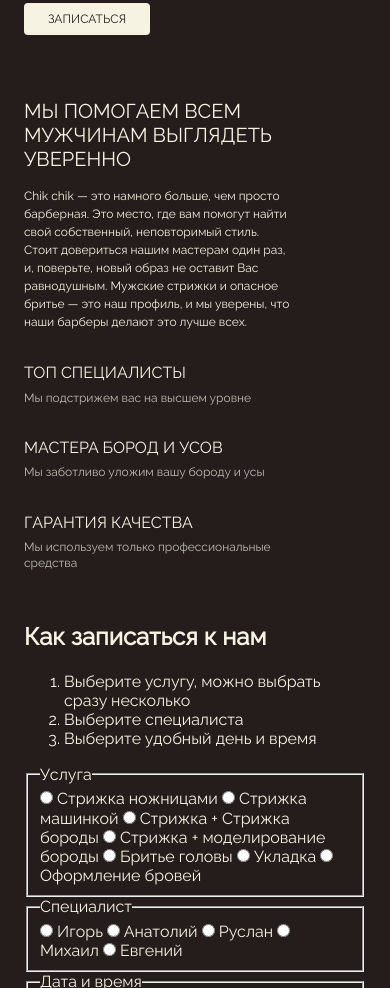
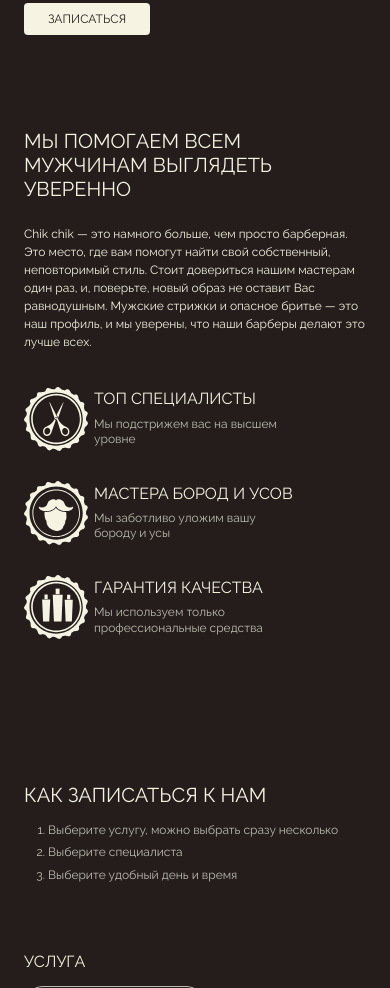
Before and after one commit to OlgaGorchichko/Barbershop-ChikChik, a plain HTML site: page index.html in a window 390 px wide. Shown: the part 1012-2000 px from the top of the page. Drawn offline with Linux system fonts and the light colour scheme.

Commit message:
styles for reservation, fixed styles for about

```diff
--- a/css/about.css
+++ b/css/about.css
@@ -3,116 +3,102 @@
 }
 
 .about__title {
-    width: 904px;
     font-weight: 400;
     font-size: 40px;
     text-transform: uppercase;
     margin: 0 0 24px;
+    max-width: 700px;
 }
 
 .about__description {
-    width: 696px;
-    font-weight: 400;
-    font-size: 16px;
     line-height: 150%;
+    max-width: 700px;
     margin: 0 0 72px;
 }
 
 .about__list {
-    list-style: none;
-    display: flex;
-    justify-content: flex-end;
     margin: 0;
     padding: 0;
+    list-style: none;
+    display: grid;
+    grid-template-columns: repeat(auto-fit, 384px);
+    gap: 24px 32px;
 }
 
 .about__item {
-    width: 384px;
-    margin-right: 32px;
+    padding: 6px 6px 6px 96px;
+    background-position: left;
+    background-repeat: no-repeat;
+    background-size: 80px;
+}
+
+.about__item_top {
+    background-image: url(../img/top-specialists.svg);
+}
+
+.about__item_master {
+    background-image: url(../img/masters.svg);
+}
+
+.about__item_garantee {
+    background-image: url(../img/garantee.svg);
 }
 
 .about__item-title {
+    margin: 0 0 8px;
     font-weight: 400;
-    font-size: 22px;
+    font-size: 2 2px;
     text-transform: uppercase;
-    margin: 0;
-    margin-top: 32px;
 }
 
 .about__item-description {
-    font-weight: 400;
-    font-size: 16px;
+    margin: 0;
     line-height: 130%;
     color: #BFBDB2;
-    margin: 8px 0 0;
 }
 
 @media (max-width: 1024px) {
-    .about__title {
-        width: 736px;
+    .about__list {
+        grid-template-columns: repeat(auto-fit, 290px);
+        gap: 24px 29px;
     }
 
     .about__description {
-        width: 696px;
-    }
-
-    .about__item {
-        width: 290px;
+        margin: 0 0 46px;
     }
 }
 
 @media (max-width: 768px) {
-    .about {
-        padding: 40px 0;
-    }
-
     .about__title {
-        width: 584px;
         font-size: 32px;
     }
 
     .about__description {
-        width: 672px;
-        margin: 0;
-    }
-
-    .about__list {
-        display: inline-block;
-    }
-
-    .about__item {
-        width: 320px;
+        margin: 0 0 32px;
     }
 
     .about__item-title {
         font-size: 16px;
     }
+
+    .about__list {
+        grid-template-columns: repeat(auto-fit, 320 px);
+        gap: 24px 32px;
+    }
 }
 
 @media (max-width: 560px) {
-    .about {
-        padding: 32px 0;
-    }
-
     .about__title {
-        width: 272px;
         font-size: 20px;
-        margin: 0 0 16px;
     }
 
     .about__description {
         font-size: 12px;
-        margin: 0;
-        width: 272px;
+        margin: 0 0 32px;
     }
 
     .about__list {
-        display: block;
-    }
-
-    .about__item {
-        width: 272px;
-        margin-top: 32px;
+        grid-template-columns: repeat(auto-fit, 272 px);
     }
 
     .about__item-title {
@@ -122,4 +108,9 @@
     .about__item-description {
         font-size: 12px;
     }
+
+    .about__item {
+        background-size: 64px;
+        padding: 6px 20px 6px 70px;
+    }
 }
--- /dev/null
+++ b/css/radio.css
@@ -0,0 +1,64 @@
+.radio__input {
+    appearance: none;
+    -webkit-appearance: none;
+    -moz-appearance: none;
+    position: absolute;
+}
+
+.radio__label {
+    display: inline-block;
+    padding: 16px 24px;
+    font-weight: 400;
+    font-size: 14px;
+    line-height: 100%;
+    text-transform: uppercase;
+    cursor: pointer;
+    border: 1px solid #BFBDB2;
+    border-radius: 36px;
+}
+
+.radio__label:hover {
+    color: #EFE7BE;
+}
+
+.radio__input:focus + .radio__label,
+.radio__input:checked + .radio__label {
+    background: #F6F3E3;
+    color: #241D1C;
+}
+
+/* .radio__label:unactive {
+    opacity: 0.4;
+} */
+
+.radio__label-spec {
+    padding-left: 52px;
+    background-image: var(--bg-image);
+    background-size: 36px;
+    background-position: 8px;
+    background-repeat: no-repeat;
+}
+
+@media (max-width: 768px) {
+    .radio__label {
+        font-size: 12px;
+        padding: 12px 16px;
+    }
+
+    .radio__label-spec {
+        padding-left: 40px;
+        background-size: 24px;
+    }
+}
+
+@media (max-width: 560px) {
+    .radio__label {
+        font-size: 12px;
+        padding: 12px 16px;
+    }
+
+    .radio__label-spec {
+        padding-left: 40px;
+        background-size: 24px;
+    }
+}
--- /dev/null
+++ b/css/reserve.css
@@ -0,0 +1,101 @@
+.reserve {
+    padding: 62px 0 124px;
+}
+
+.reserve__title {
+    font-weight: 400;
+    font-size: 40px;
+    text-transform: uppercase;
+    margin-bottom: 24px;
+}
+
+.reserve__list {
+    padding-left: 24px;
+    margin: 0 0 72px;
+    line-height: 150%;
+    color: #BFBDB2;
+}
+
+.reserve__item {
+    margin-bottom: 8px;
+}
+
+.reserve__item:last-child {
+    margin-bottom: 0;
+}
+
+.reserve__form-container {
+    margin-bottom: 40px;
+}
+
+.reserve__fieldset {
+    padding: 0;
+    border: none;
+    display: flex;
+    flex-wrap: wrap;
+    margin: 0 0 72px;
+    gap: 8px;
+}
+
+.reserve__legend {
+    flex-basis: 100%;
+    font-weight: 400;
+    font-size: 22px;
+    line-height: 100%;
+    text-transform: uppercase;
+    margin-bottom: 24px;
+}
+
+.reserve__fieldset-sub {
+    flex-basis: 100%;
+    margin-bottom: 24px;
+}
+
+.reserve__fieldset:last-child {
+    margin-bottom: 0;
+}
+
+
+@media (max-width: 768px) {
+    .reserve {
+        padding: 62px 0 80px;
+    }
+
+    .reserve__title {
+        font-size: 32px;
+    }
+
+    .reserve__legend {
+        font-size: 16px;
+        margin-bottom: 16px;
+    }
+
+    .reserve__fieldset-sub {
+        margin-bottom: 20 px;
+    }
+}
+
+@media (max-width: 560px) {
+    .reserve {
+        padding: 62px 0 64px;
+    }
+
+    .reserve__title {
+        font-size: 20px;
+        margin-bottom: 16px;
+    }
+
+    .reserve__list {
+        line-height: 120%;
+        font-size: 12px;
+    }
+
+    .reserve__legend {
+        font-size: 16px;
+        margin-bottom: 16px;
+    }
+
+    .reserve__fieldset-sub {
+        margin-bottom: 20 px;
+    }
+}
--- a/index.html
+++ b/index.html
@@ -16,6 +16,8 @@
     <link rel="stylesheet" href="css/price.css">
     <link rel="stylesheet" href="css/about.css">
     <link rel="stylesheet" href="css/footer.css">
+    <link rel="stylesheet" href="css/radio.css">
+    <link rel="stylesheet" href="css/reserve.css">
 </head>
 <body>
     <header class="header">
@@ -92,27 +94,27 @@
                                 <span class="price__item-count">2500 руб</span>
                             </li>
                             <li class="price__item">
-                                <span class="price__item-title">стрижка машинкой </span>
+                                <span class="price__item-title">Стрижка машинкой</span>
                                 <span class="price__item-count">2000 руб</span>
                             </li>
                             <li class="price__item">
-                                <span class="price__item-title">Стрижка + стрижка бороды </span>
+                                <span class="price__item-title">Стрижка + стрижка бороды</span>
                                 <span class="price__item-count">3000 руб</span>
                             </li>
                             <li class="price__item">
-                                <span class="price__item-title">Стрижка + моделирование бороды </span>
+                                <span class="price__item-title">Стрижка + моделирование бороды</span>
                                 <span class="price__item-count">4000 руб</span>
                             </li>
                             <li class="price__item">
-                                <span class="price__item-title">Бритье головы </span>
+                                <span class="price__item-title">Бритье головы</span>
                                 <span class="price__item-count">1500 руб</span>
                             </li>
                             <li class="price__item">
-                                <span class="price__item-title">Укладка </span>
+                                <span class="price__item-title">Укладка</span>
                                 <span class="price__item-count">1500 руб</span>
                             </li>
                             <li class="price__item">
-                                <span class="price__item-title">Оформление бровей </span>
+                                <span class="price__item-title">Оформление бровей</span>
                                 <span class="price__item-count">1000 руб</span>
                             </li>
                         </ul>
@@ -129,15 +131,15 @@
                     <p class="about__description">Сhik chik — это намного больше, чем просто барберная. Это место, где вам помогут найти свой собственный, неповторимый стиль. Стоит довериться нашим мастерам один раз, и, поверьте, новый образ не оставит Вас равнодушным. Мужские стрижки и опасное бритье — это наш профиль, и мы уверены, что наши барберы делают это лучше всех.</p>
                 </div>
                 <ul class="about__list">
-                    <li class="about__item">
+                    <li class="about__item about__item_top">
                         <h3 class="about__item-title">Топ специалисты</h3>
                         <p class="about__item-description">Мы подстрижем вас на высшем уровне</p>
                     </li>
-                    <li class="about__item">
+                    <li class="about__item about__item_master">
                         <h3 class="about__item-title">Мастера бород и усов</h3>
                         <p class="about__item-description">Мы заботливо уложим вашу бороду и усы</p>
                     </li>
-                    <li class="about__item">
+                    <li class="about__item about__item_garantee">
                         <h3 class="about__item-title">Гарантия качества</h3>
                         <p class="about__item-description">Мы используем только профессиональные средства</p>
                     </li>
@@ -171,7 +173,7 @@
 
                             <label class="radio">
                                 <input class="radio__input" type="radio" name="service">
-                                <span class="radio__label">Стрижка + Стрижка бороды</span>
+                                <span class=" ">Стрижка + Стрижка бороды</span>
                             </label>
 
                             <label class="radio">
@@ -200,33 +202,33 @@
 
                             <label class="radio">
                                 <input class="radio__input" type="radio" name="spec">
-                                <span class="radio__label radio__label-spec">Игорь</span>
+                                <span class="radio__label radio__label-spec" style="--bg-image: url(../img/spec1.png)">Игорь</span>
                             </label>
 
                             <label class="radio">
                                 <input class="radio__input" type="radio" name="spec">
-                                <span class="radio__label radio__label-spec">Анатолий</span>
+                                <span class="radio__label radio__label-spec" style="--bg-image: url(../img/spec2.png)">Анатолий</span>
                             </label>
 
                             <label class="radio">
                                 <input class="radio__input" type="radio" name="spec">
-                                <span class="radio__label radio__label-spec">Руслан</span>
+                                <span class="radio__label radio__label-spec" style="--bg-image: url(../img/spec3.png)">Руслан</span>
                             </label>
 
                             <label class="radio">
                                 <input class="radio__input" type="radio" name="spec">
-                                <span class="radio__label radio__label-spec">Михаил</span>
+                                <span class="radio__label radio__label-spec" style="--bg-image: url(../img/spec4.png)">Михаил</span>
                             </label>
 
                             <label class="radio">
                                 <input class="radio__input" type="radio" name="spec">
-                                <span class="radio__label radio__label-spec">Евгений</span>
+                                <span class="radio__label radio__label-spec" style="--bg-image: url(../img/spec5.png)">Евгений</span>
                             </label>
                         </fieldset>
 
-                        <fieldset class="reserved__fieldset">
+                        <fieldset class="reserve__fieldset">
                             <legend class="reserve__legend">Дата и время</legend>
-                            <fieldset class="reserved__fieldset reserved__fieldset-sub">
+                            <fieldset class="reserve__fieldset reserve__fieldset-sub">
                                 <label class="radio">
                                     <input class="radio__input" type="radio" name="month">
                                     <span class="radio__label">Январь</span>
@@ -241,7 +243,7 @@
                                 </label>
                             </fieldset>
 
-                            <fieldset class="reserved__fieldset reserved__fieldset-sub">
+                            <fieldset class="reserve__fieldset reserve__fieldset-sub">
                                 <label class="radio">
                                     <input class="radio__input" type="radio" name="day">
                                     <span class="radio__label">18 января</span>
@@ -260,7 +262,7 @@
                                 </label>
                             </fieldset>
 
-                            <fieldset class="reserved__fieldset reserved__fieldset-sub">
+                            <fieldset class="reserve__fieldset reserve__fieldset-sub">
                                 <label class="radio">
                                     <input class="radio__input" type="radio" name="time">
                                     <span class="radio__label">10:00-11:30</span>
```
Also changed, not shown: img/spec1.png (added), img/spec2.png (added), img/spec3.png (added), img/spec4.png (added), img/spec5.png (added).
